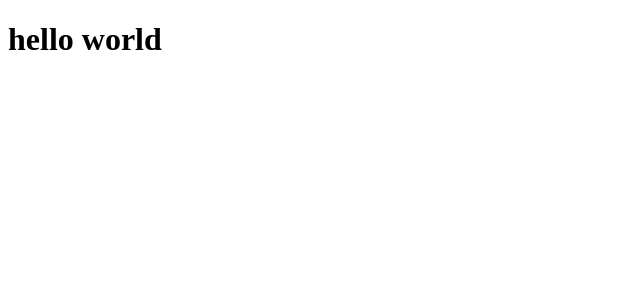
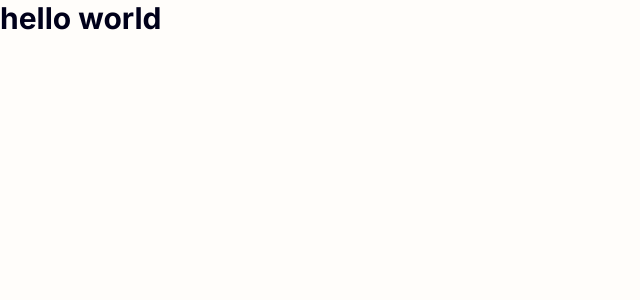
Before and after one commit to kdumagalhaes/news-homepage, a React (Vite) app: page / in a window 1280 px wide. Shown: the top 300 px of the page, without its empty margins (0-640 px from the left). Built offline with nearby package versions, Linux system fonts and the light colour scheme.

Commit message:
Add basic config

```diff
--- a/index.html
+++ b/index.html
@@ -3,8 +3,11 @@
 
 <head>
   <meta charset="UTF-8" />
+  <link rel="preconnect" href="https://fonts.googleapis.com">
+  <link rel="preconnect" href="https://fonts.gstatic.com" crossorigin>
   <link rel="icon" type="image/svg+xml" href="/favicon-32x32.png" />
   <meta name="viewport" content="width=device-width, initial-scale=1.0" />
+  <link href="https://fonts.googleapis.com/css2?family=Inter:wght@400;700;800&display=swap" rel="stylesheet">
   <title>News</title>
 </head>
 
--- a/package.json
+++ b/package.json
@@ -11,12 +11,14 @@
   },
   "dependencies": {
     "react": "^18.2.0",
-    "react-dom": "^18.2.0"
+    "react-dom": "^18.2.0",
+    "styled-components": "^5.3.6"
   },
   "devDependencies": {
     "@rocketseat/eslint-config": "^1.1.3",
     "@types/react": "^18.0.17",
     "@types/react-dom": "^18.0.6",
+    "@types/styled-components": "^5.1.26",
     "@vitejs/plugin-react": "^2.1.0",
     "typescript": "^4.6.4",
     "vite": "^3.1.0"
--- a/src/App.tsx
+++ b/src/App.tsx
@@ -1,5 +1,14 @@
+import { ThemeProvider } from 'styled-components'
+import { defaultTheme } from './styles/themes/default'
+import { GlobalStyles } from './styles/global'
+
 function App() {
-  return <h1>hello world</h1>
+  return (
+    <ThemeProvider theme={defaultTheme}>
+      <h1>hello world</h1>
+      <GlobalStyles />
+    </ThemeProvider>
+  )
 }
 
 export default App
--- /dev/null
+++ b/src/styles/global.ts
@@ -0,0 +1,23 @@
+import { createGlobalStyle } from 'styled-components'
+
+export const GlobalStyles = createGlobalStyle`
+* {
+    margin: 0;
+    padding: 0;
+    box-sizing: border-box;
+    list-style: none;
+}
+body {
+    font-family: 'Inter', sans-serif;
+    background-color: ${(props) => props.theme['off-white']};
+    color: ${(props) => props.theme['very-dark-blue']};
+    -webkit-font-smoothing: antialiased;
+}
+body, input, textarea, button {
+    font-weight: 400;
+    font-size: 15px;
+}
+button {
+    cursor: pointer;
+}
+`
--- /dev/null
+++ b/src/styles/themes/default.ts
@@ -0,0 +1,8 @@
+export const defaultTheme = {
+  'soft-orange': 'hsl(35, 77%, 62%)',
+  'soft-red': 'hsl(5, 85%, 63%)',
+  'off-white': 'hsl(36, 100%, 99%)',
+  'grayish-blue': 'hsl(233, 8%, 79%)',
+  'dark-grayish-blue': 'hsl(236, 13%, 42%)',
+  'very-dark-blue': 'hsl(240, 100%, 5%)',
+}
```
Also changed, not shown: src/@types/styled.d.ts (added, +8 -0 lines), 1 other file (tests, documents, lock files or other folders).
